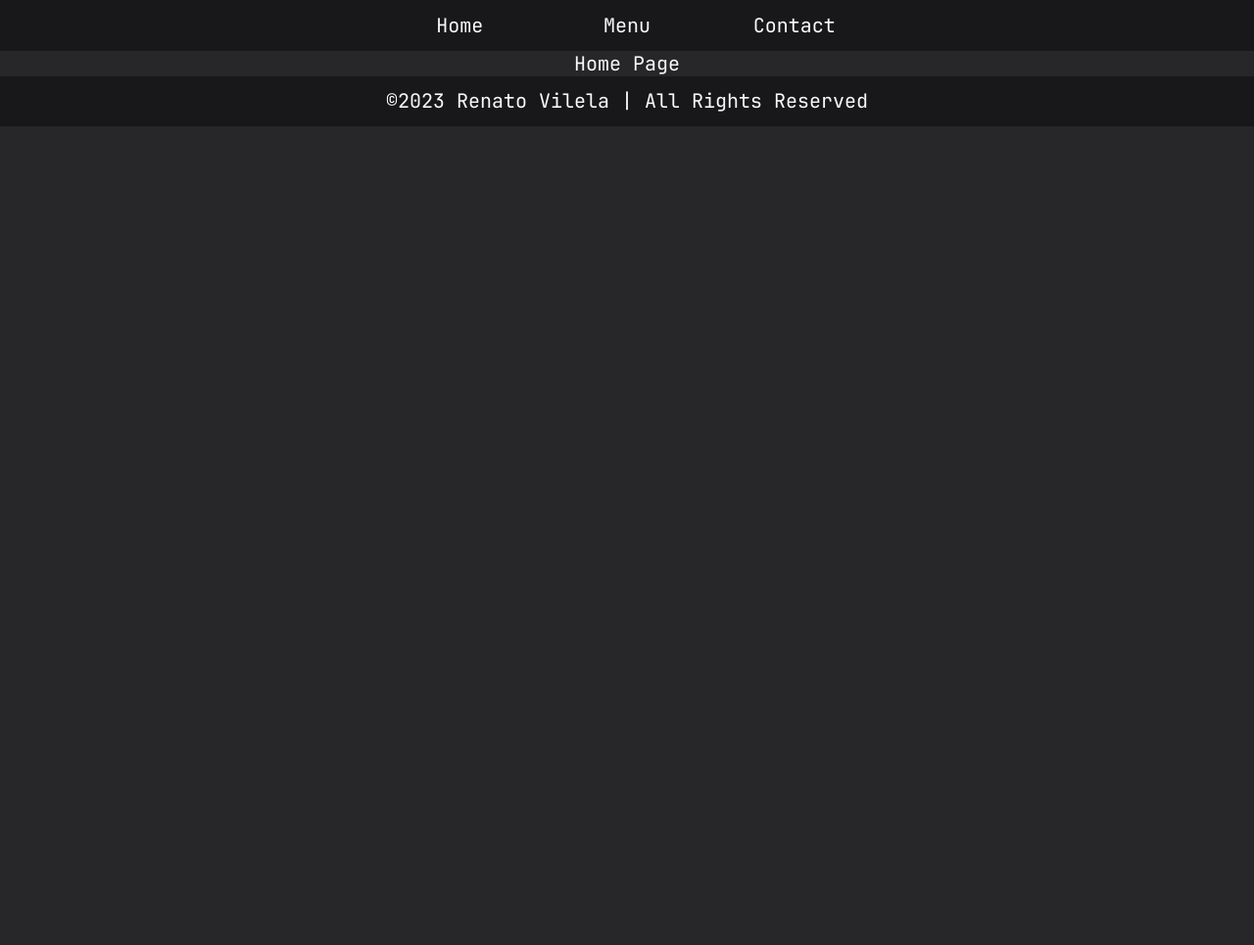
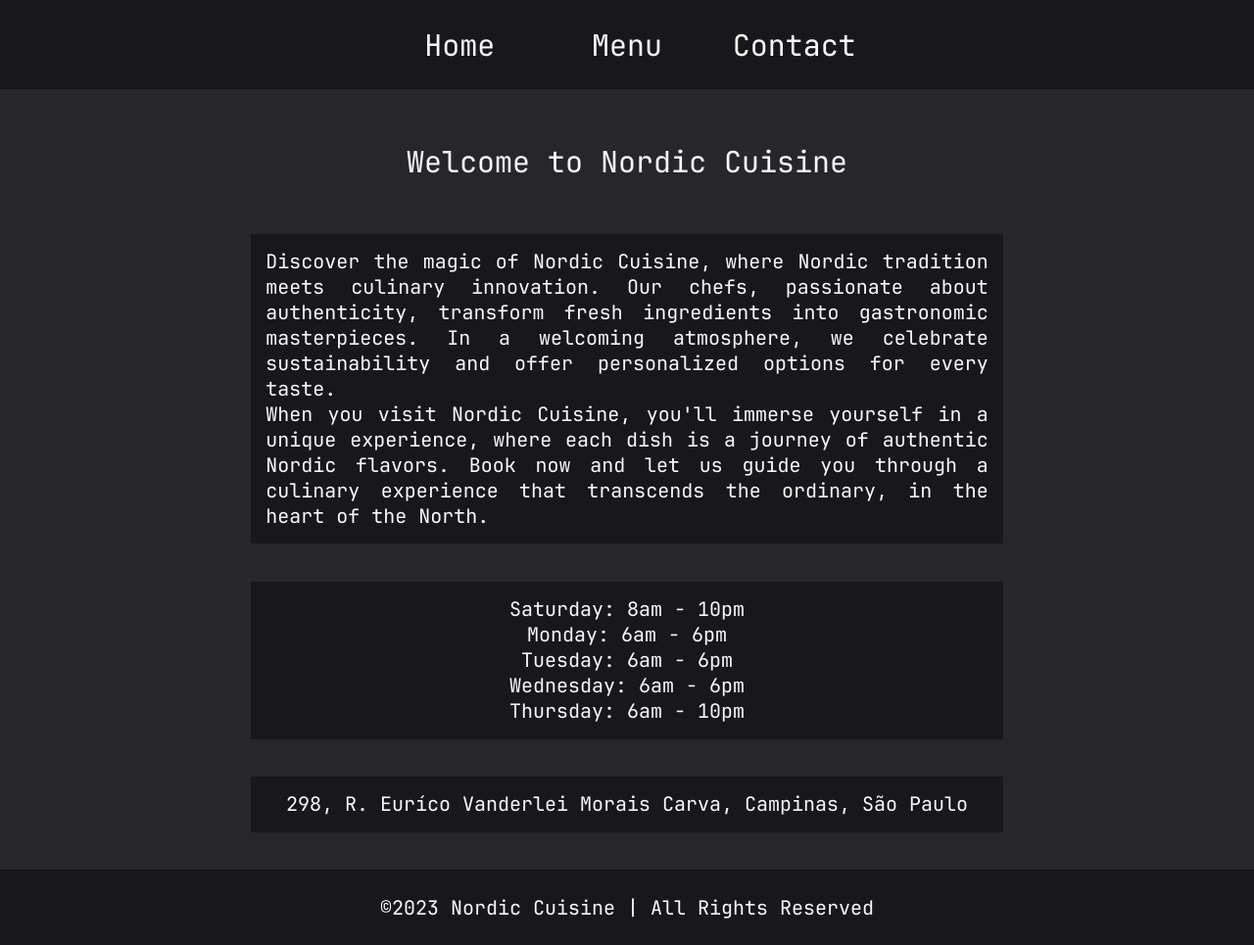
Before and after one commit to rntvilela/restaurant-page, a website built with webpack: page dist/index.html in a window 1280 px wide. Shown: the whole page at 98% size. Before the commit the page ends 800 px from the top, so only its background shows below. Built offline with nearby package versions, Linux system fonts and the light colour scheme.

Commit message:
Add home

```diff
--- a/package.json
+++ b/package.json
@@ -10,11 +10,9 @@
   "author": "",
   "license": "ISC",
   "devDependencies": {
+    "css-loader": "^6.8.1",
+    "style-loader": "^3.3.3",
     "webpack": "^5.88.1",
     "webpack-cli": "^5.1.4"
-  },
-  "dependencies": {
-    "css-loader": "^6.8.1",
-    "style-loader": "^3.3.3"
   }
 }
--- a/src/css/styles.css
+++ b/src/css/styles.css
@@ -20,11 +20,43 @@ html, body {
 	background-color: #18181b;
 	justify-content: center;
 	align-items: center;
-	padding: 1% 30% 1% 30%;
+	padding: 2% 30% 2% 30%;
+	font-size: 30px;
 }
 
+#home {
+	display: grid;
+	grid-template-columns: 60%;
+    justify-content: center;
+}
+
+#home_tittle {
+	margin-top: 5%;
+	font-size: 30px;
+	padding: 2%;
+}
+
+#home_text {
+	text-align: justify;
+	margin-top: 5%;
+	padding: 2%;
+	background-color: #18181b;
+}
+
+#home_hours {
+	margin-top: 5%;
+	padding: 2%;
+	background-color: #18181b;
+}
+
+#home_location {
+	margin-top: 5%;
+	margin-bottom: 5%;
+	padding: 2%;
+	background-color: #18181b;
+}
 
 #footer {
-	padding: 1% 0 1% 0;
+	padding: 2% 0 2% 0;
 	background-color: #18181b;
 }
--- a/src/home.js
+++ b/src/home.js
@@ -3,7 +3,62 @@ function home() {
 	const home = document.createElement('div');
 
 	home.id = 'home';
-	home.textContent = 'Home Page';
+
+	const home_tittle = document.createElement('div');
+	home_tittle.id = 'home_tittle';
+	home_tittle.textContent = 'Welcome to Nordic Cuisine';
+
+	const home_text = document.createElement('div');
+	home_text.id = 'home_text';
+
+	const discover = document.createElement('div');
+	discover.textContent = "Discover the magic of Nordic Cuisine, where Nordic tradition meets culinary innovation. Our chefs, passionate about authenticity, transform fresh ingredients into gastronomic masterpieces. In a welcoming atmosphere, we celebrate sustainability and offer personalized options for every taste.";
+
+	const when = document.createElement('div');
+	when.textContent = "When you visit Nordic Cuisine, you'll immerse yourself in a unique experience, where each dish is a journey of authentic Nordic flavors. Book now and let us guide you through a culinary experience that transcends the ordinary, in the heart of the North.";
+
+	home_text.appendChild(discover);
+	home_text.appendChild(when);
+
+	const home_hours = document.createElement('div');
+	home_hours.id = 'home_hours';
+
+	const sunday = document.createElement('div');
+	sunday.textContent = 'Sunday: 8am - 8pm';
+	home_hours.appendChild(sunday);
+
+	const monday = document.createElement('div');
+	monday.textContent = 'Monday: 6am - 6pm';
+	home_hours.appendChild(monday);
+
+	const tuesday = document.createElement('div');
+	tuesday.textContent = 'Tuesday: 6am - 6pm';
+	home_hours.appendChild(tuesday);
+
+	const wednesday = document.createElement('div');
+	wednesday.textContent = 'Wednesday: 6am - 6pm';
+	home_hours.appendChild(wednesday);
+
+	const thursday = document.createElement('div');
+	thursday.textContent = 'Thursday: 6am - 10pm';
+	home_hours.appendChild(thursday);
+
+	const friday = document.createElement('div');
+	friday.textContent = 'Thursday: 6am - 10pm';
+	home_hours.appendChild(thursday);
+
+	const saturday = document.createElement('div');
+	sunday.textContent = 'Saturday: 8am - 10pm';
+	home_hours.appendChild(saturday);
+
+	const home_location = document.createElement('div');
+	home_location.id = 'home_location';
+	home_location.textContent = '298, R. Euríco Vanderlei Morais Carva, Campinas, São Paulo'
+
+	home.appendChild(home_tittle);
+	home.appendChild(home_text);
+	home.appendChild(home_hours);
+	home.appendChild(home_location);
 	content.appendChild(home);
 }
 
--- a/src/navbar.js
+++ b/src/navbar.js
@@ -22,7 +22,7 @@ function navbar() {
 		const menu    =    document.getElementById('menu');
 		const contact = document.getElementById('contact');
 
-		home.style.display    = 'block';
+		home.style.display    = 'grid';
 		menu.style.display    = 'none';
 		contact.style.display = 'none';
 	});
@@ -33,7 +33,7 @@ function navbar() {
 		const contact = document.getElementById('contact');
 
 		home.style.display    = 'none';
-		menu.style.display    = 'block';
+		menu.style.display    = 'grid';
 		contact.style.display = 'none';
 	});
 
@@ -44,7 +44,7 @@ function navbar() {
 
 		home.style.display    = 'none';
 		menu.style.display    = 'none';
-		contact.style.display = 'block';
+		contact.style.display = 'grid';
 	});
 }
 
```
Also changed, not shown: dist/index.html, dist/main.js, 2 other files.
